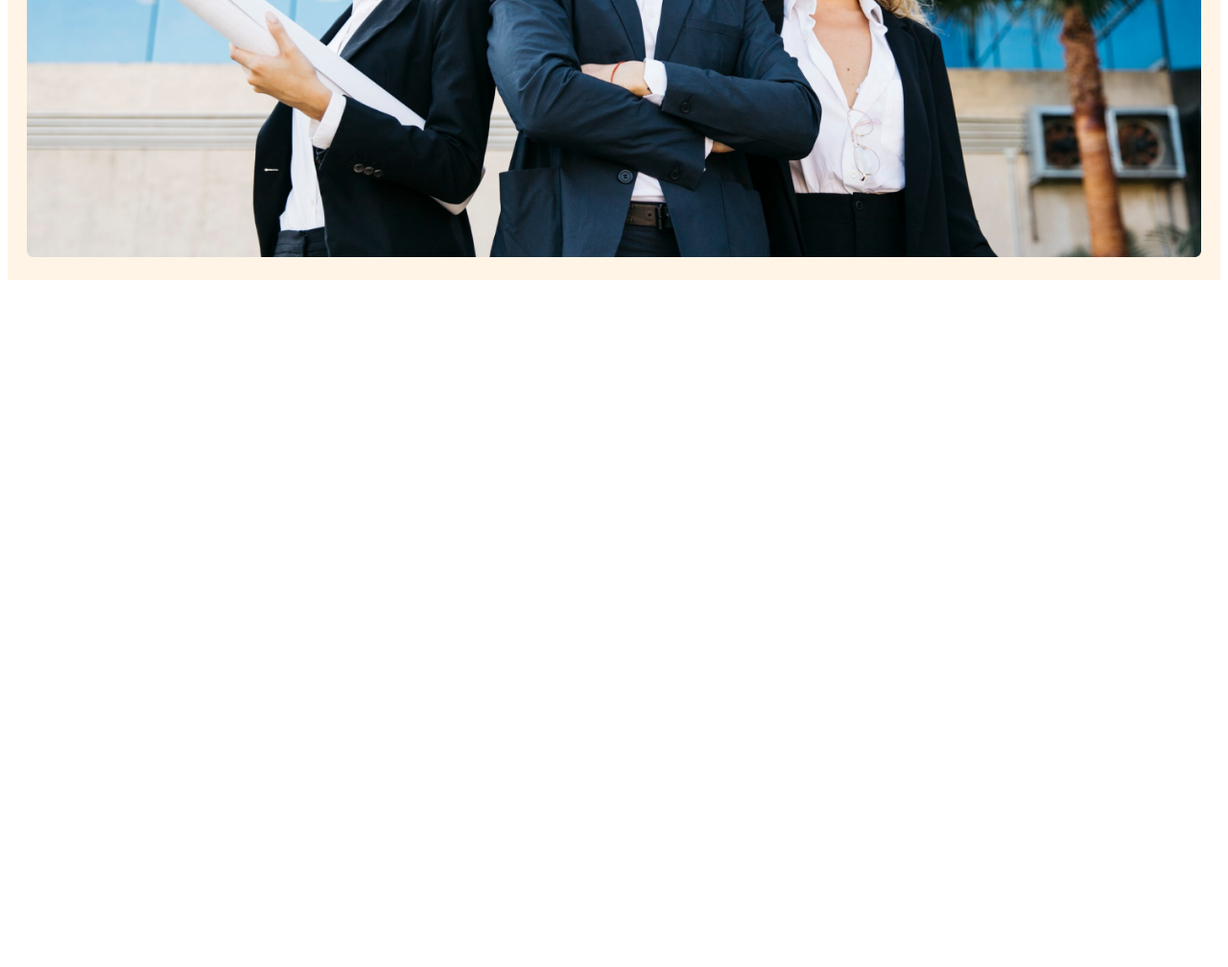
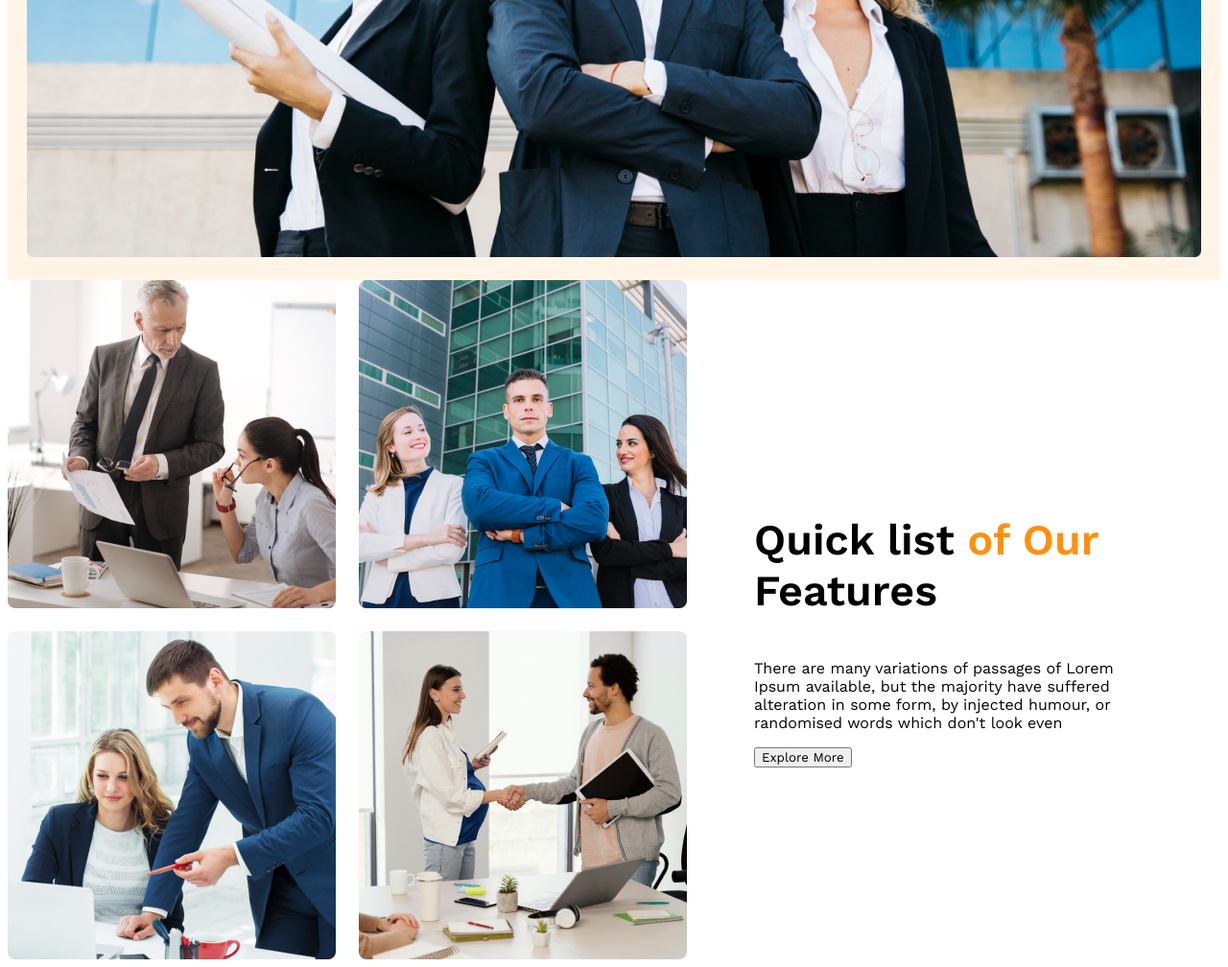
Before and after one commit to piasahmed1/g3-architects-website, a plain HTML site: page index.html in a window 1280 px wide. Shown: the part 935-1943 px from the top of the page at 96% size. Before the commit the page ends 1235 px from the top, so only its background shows below. Drawn offline with nearby package versions, Linux system fonts and the light colour scheme.

Commit message:
featured content added

```diff
--- a/index.html
+++ b/index.html
@@ -8,6 +8,7 @@
 <link rel="stylesheet" href="styles/architects.css">
 </head>
 <body>
+  <!-- header starting -->
   <header>
 <nav>
   <h3 class="nav-tittle">G3 Architects</h3>
@@ -28,8 +29,25 @@
 </div>
 
   </header>
+
+  <!-- header end -->
+
   <main>
+    <!-- fitured section start -->
+    <section class="teams-container">
+      <div class="teams-image-container">
+        <img src="images/team1.png" alt="">
+        <img src="images/team2.png" alt="">
+        <img src="images/team3.png" alt="">
+        <img src="images/team4.png" alt="">
 
+      </div>
+      <div class="teams-content">
+        <h3 class="teams-tittle"><span class="quick-list">Quick list</span> <span class="text-features">of Our</span> <span>Features</span></h3>
+        <p>There are many variations of passages of Lorem Ipsum available, but the majority have suffered alteration in some form, by injected humour, or randomised words which don't look even</p>
+      <button class="btn-primary">Explore More</button>
+      </div>
+    </section>
   </main>
   <footer>
 
--- a/styles/architects.css
+++ b/styles/architects.css
@@ -91,3 +91,39 @@ header{
   }
 
 }
+
+/* main styles */
+
+main{
+  max-width: 1440px;
+  margin:0 auto ;
+}
+
+/* teams style */
+.teams-container{
+  display: flex;
+  align-items: center;
+}
+
+.teams-image-container{
+  display: grid;
+  grid-template-columns: repeat(2, 1fr);
+  gap: 1.5rem;
+}
+
+.teams-content{
+  padding-left: 70px;
+  padding-right: 70px;
+
+}
+.teams-tittle{
+  font-size: 2.8rem;
+}
+.teams-tittle .quick-tittle{
+  color: #131313;
+  font-weight: 500;
+}
+.teams-tittle .text-features{
+  color: #FF900E;
+  font-weight: 700;
+}
```
